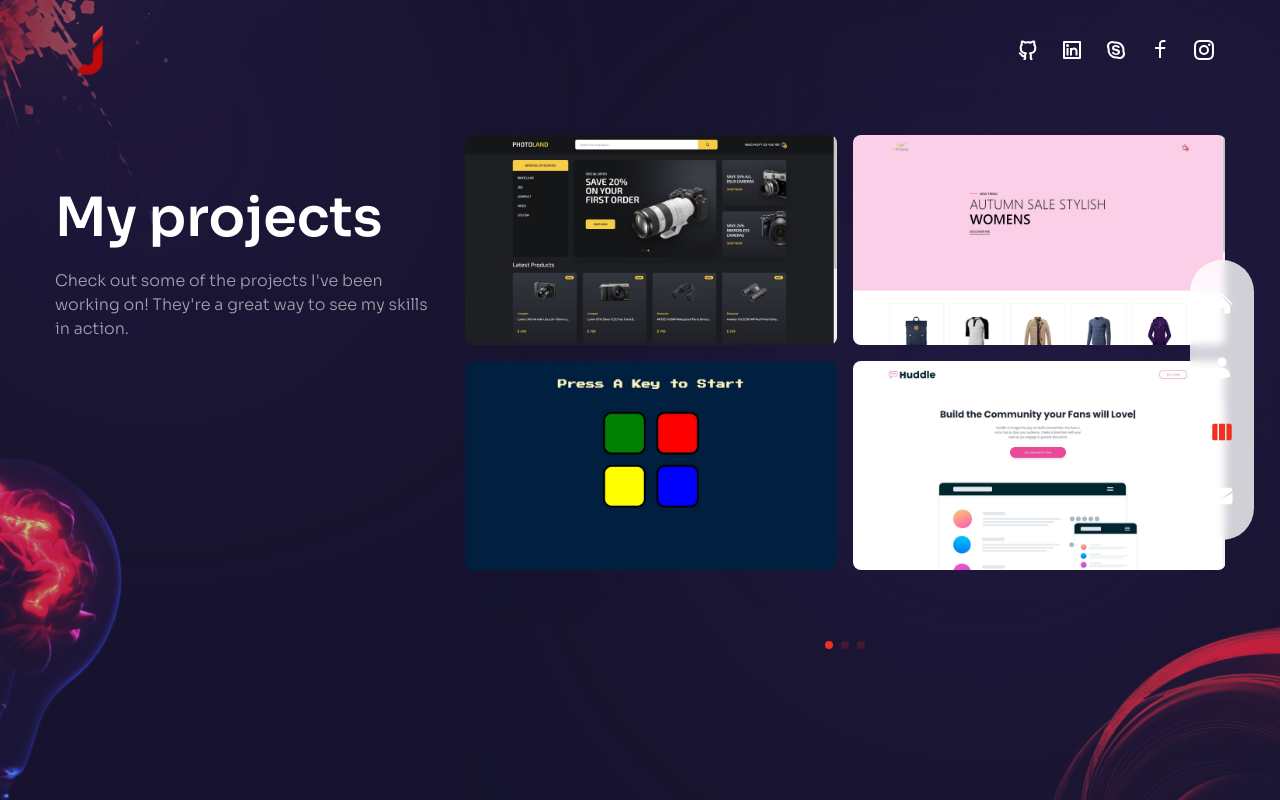
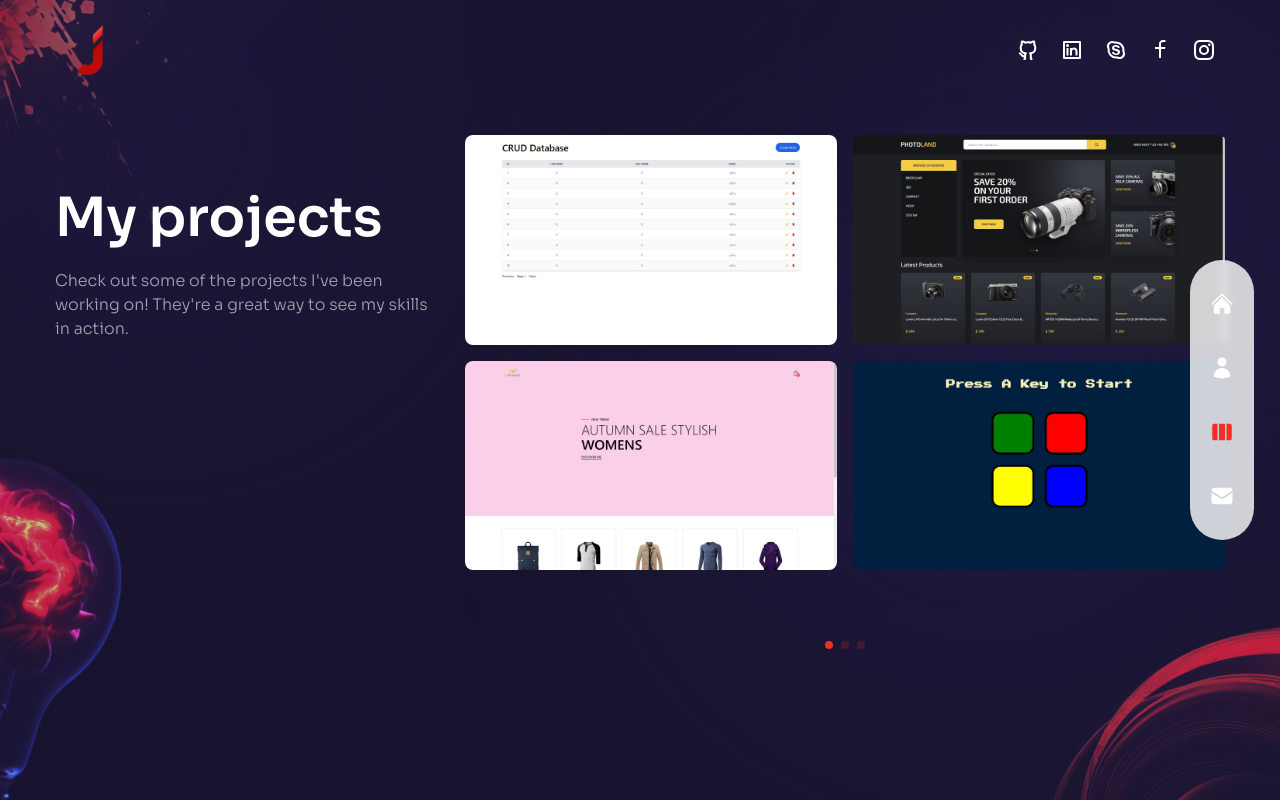
Before and after one commit to joemar-ceneza/react-portfolio, a Next.js app: page /work in a window 1280 px wide. Built offline with nearby package versions, Linux system fonts and the light colour scheme.

Commit message:
Adding new crud project

```diff
--- a/components/WorkSlider.js
+++ b/components/WorkSlider.js
@@ -22,6 +22,11 @@ const workSlides = {
     {
       images: [
         {
+          title: "crud",
+          path: "/crud.jpg",
+          link: "https://joemar-ceneza-crud.netlify.app/",
+        },
+        {
           title: "e-commerce-camera-haus",
           path: "/e-commerce-camera-haus.jpg",
           link: "https://joemar-ceneza-e-commerce-camera-haus.netlify.app/",
@@ -36,15 +41,15 @@ const workSlides = {
           path: "/simon-game.jpg",
           link: "https://joemar-ceneza.github.io/simon-game/",
         },
+      ],
+    },
+    {
+      images: [
         {
           title: "huddle-landing-page",
           path: "/huddle-landing-page.jpg",
           link: "https://joemar-ceneza.github.io/huddle-landing-page/",
         },
-      ],
-    },
-    {
-      images: [
         {
           title: "notes-app",
           path: "/notes-app.jpg",
@@ -60,15 +65,15 @@ const workSlides = {
           path: "/expanding-cards.jpg",
           link: "https://joemar-ceneza.github.io/expanding-cards/",
         },
+      ],
+    },
+    {
+      images: [
         {
           title: "testimonials-slider",
           path: "/testimonials-slider.jpg",
           link: "https://joemar-ceneza.github.io/testimonials-slider/",
         },
-      ],
-    },
-    {
-      images: [
         {
           title: "faq-accordion",
           path: "/faq-accordion.png",
```
Also changed, not shown: public/crud.JPG (added).
